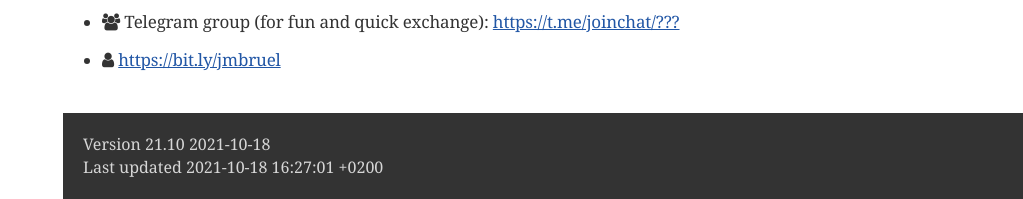
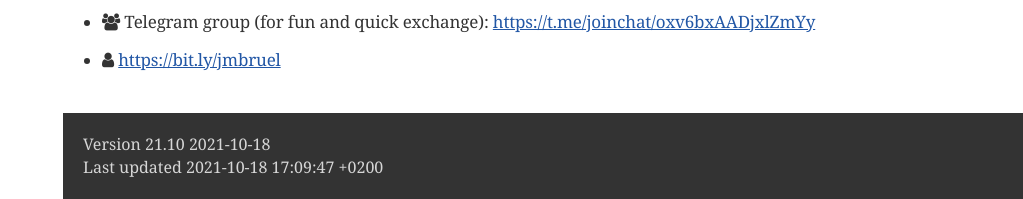
Before and after one commit to jmbruel/InnopolisModernApplicationProduction, a plain HTML site: page docs/index.html in a window 1280 px wide. Shown: the part 3207-3406 px from the top of the page, without its empty margins (257-1280 px from the left). Drawn offline with nearby package versions, Linux system fonts and the light colour scheme; a web font is replaced by a local one.

Commit message:
🤖 DEPLOY: last updates

```diff
--- a/docs/index.html
+++ b/docs/index.html
@@ -735,7 +735,7 @@ Subject to discussion &amp; evolution
 <p><i class="fa fa-telegram"></i> <a href="https://telegram.me/jmbruel">@jmbruel</a></p>
 </li>
 <li>
-<p><i class="fa fa-users"></i> Telegram group (for fun and quick exchange): <a href="https://t.me/joinchat/???" class="bare">https://t.me/joinchat/???</a></p>
+<p><i class="fa fa-users"></i> Telegram group (for fun and quick exchange): <a href="https://t.me/joinchat/oxv6bxAADjxlZmYy" class="bare">https://t.me/joinchat/oxv6bxAADjxlZmYy</a></p>
 </li>
 <li>
 <p><i class="fa fa-user"></i> <a href="https://bit.ly/jmbruel" class="bare">https://bit.ly/jmbruel</a></p>
@@ -748,7 +748,7 @@ Subject to discussion &amp; evolution
 <div id="footer">
 <div id="footer-text">
 Version 21.10 2021-10-18<br>
-Last updated 2021-10-18 16:27:01 +0200
+Last updated 2021-10-18 17:09:47 +0200
 </div>
 </div>
 </body>
```
Also changed, not shown: 1 other file.
